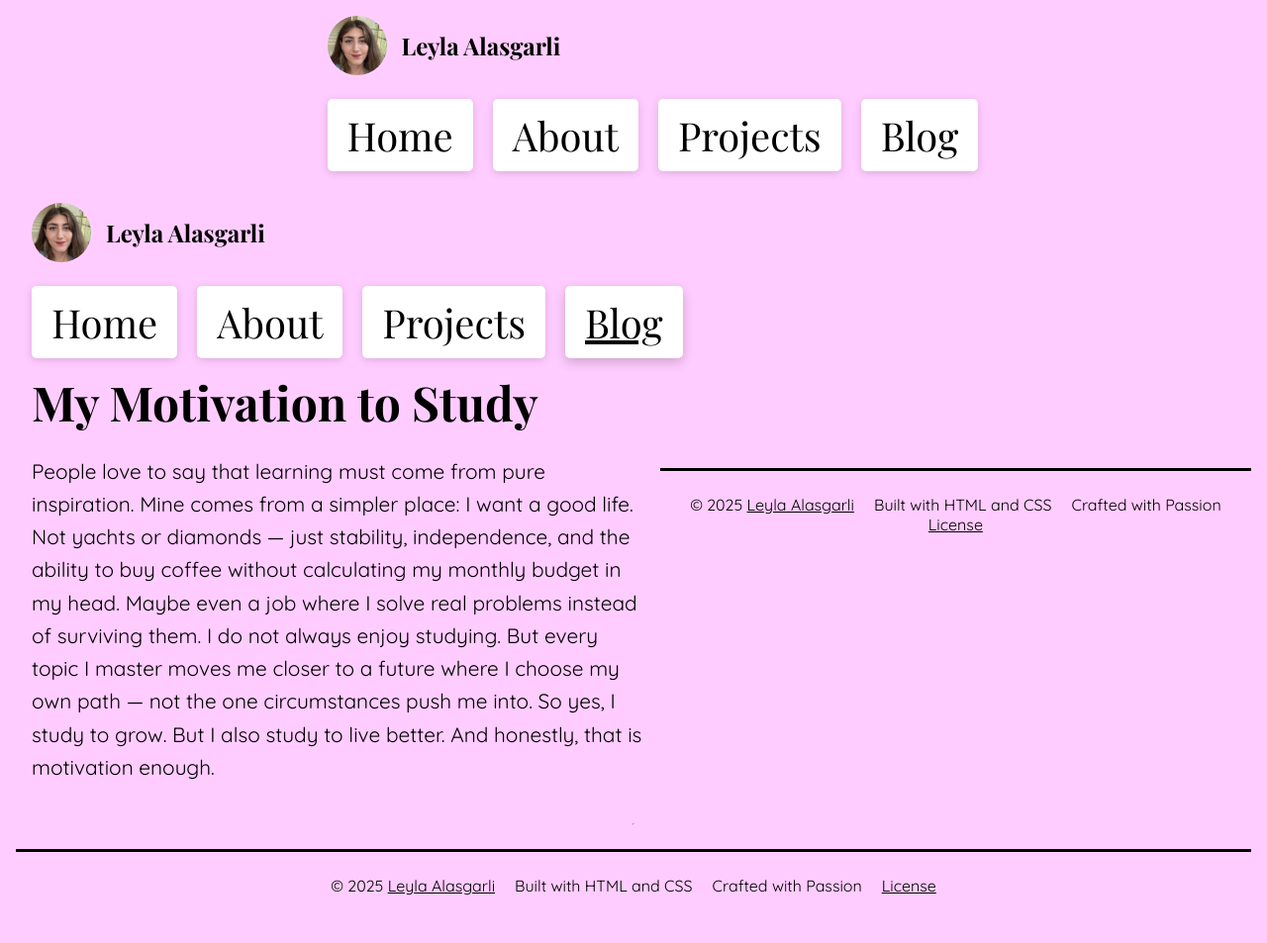
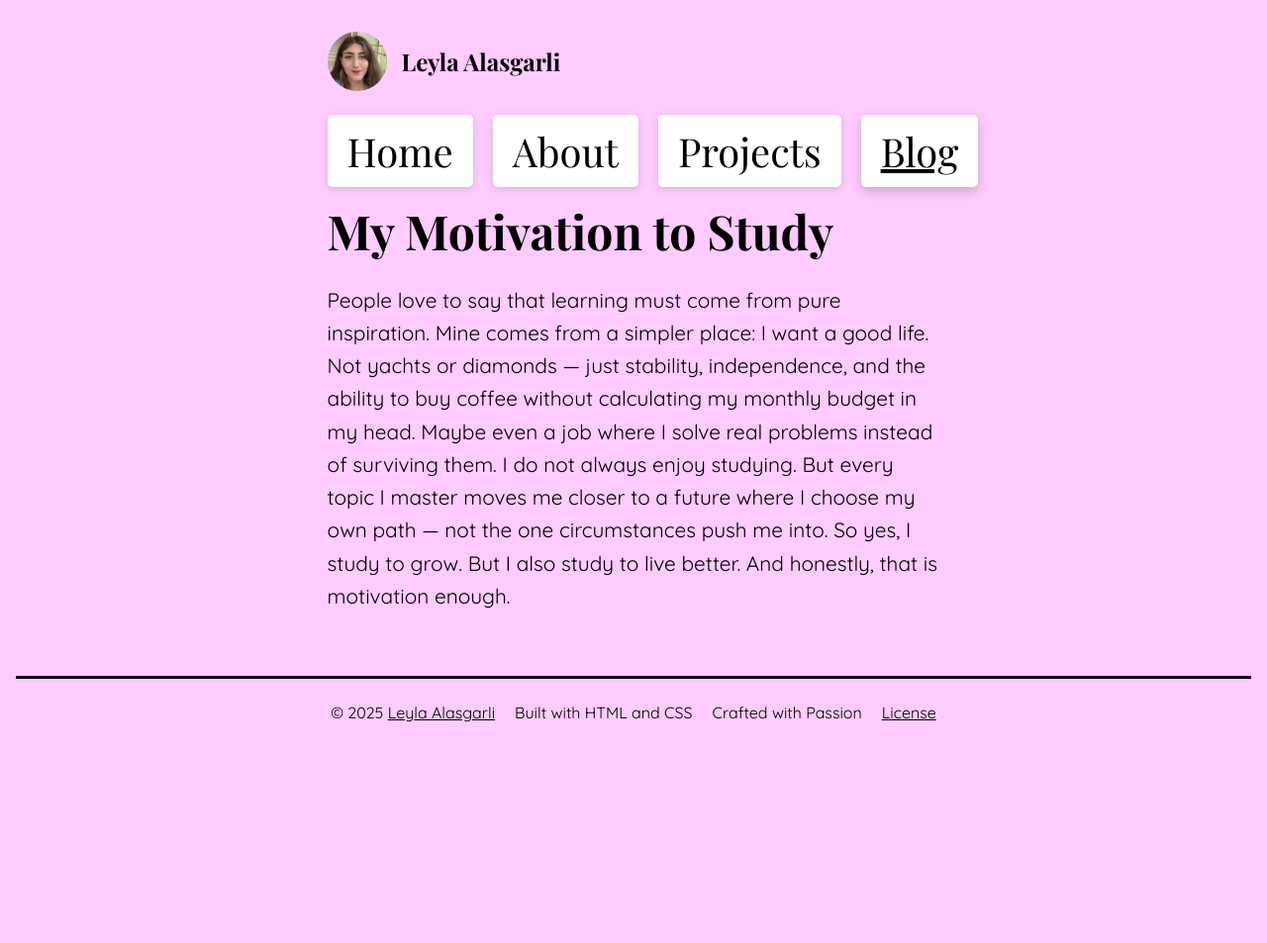
Before and after one commit to linbyhindz/web.site.project3, a Jekyll site: the page blog.html, which Jekyll copies as it is, in a window 1280 px wide. Shown: the whole page at 99% size. Built offline with Jekyll 4.4.1, drawn with Linux system fonts in a browser that asks for light colours; some web fonts are replaced; after the commit the page ends 900 px from its top, so only the background shows below that.

Commit message:
Removing Jekyll characteristics from the code (it affected the design negatively, almost ruined it)

```diff
--- a/about.html
+++ b/about.html
@@ -1,8 +1,3 @@
----
-layout: default
-title: About
----
-
 <!DOCTYPE html>
 <html lang="en">
 <head>
--- a/blog.html
+++ b/blog.html
@@ -1,8 +1,3 @@
----
-layout: default
-title: Blog
----
-
 <!DOCTYPE html>
 <html lang="en">
 <head>
--- a/projects.html
+++ b/projects.html
@@ -1,8 +1,3 @@
----
-layout: default
-title: Projects
----
-
 <!DOCTYPE html>
 <html lang="en">
 <head>
```
